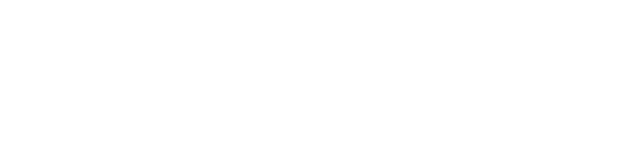
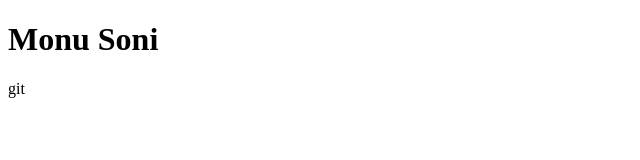
Before and after one commit to MonuSoni01/masai-traning, a plain HTML site: page intro.html in a window 1280 px wide. Shown: the whole page, without its empty margins (0-640 px from the left). Drawn offline with Linux system fonts and the light colour scheme.

Commit message:
botstarp add

```diff
--- a/intro.html
+++ b/intro.html
@@ -6,6 +6,13 @@
     <title>Document</title>
 </head>
 <body>
-
+    <h1>
+        Monu Soni
+    </h1>
+    <div class="container">
+        <div class="row">
+            <div class="col-lg-12">git </div>
+        </div>
+    </div>
 </body>
 </html>
```
